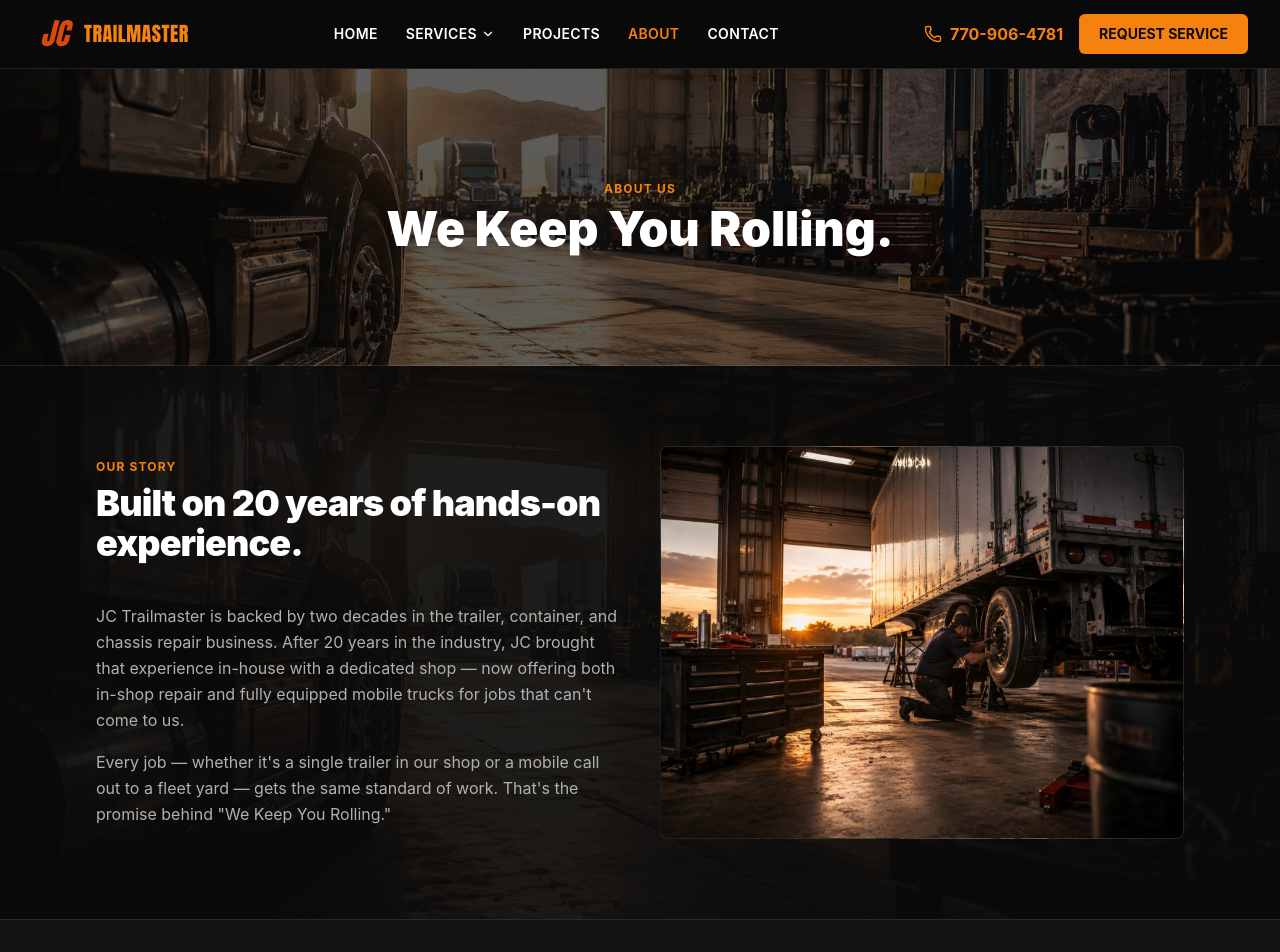
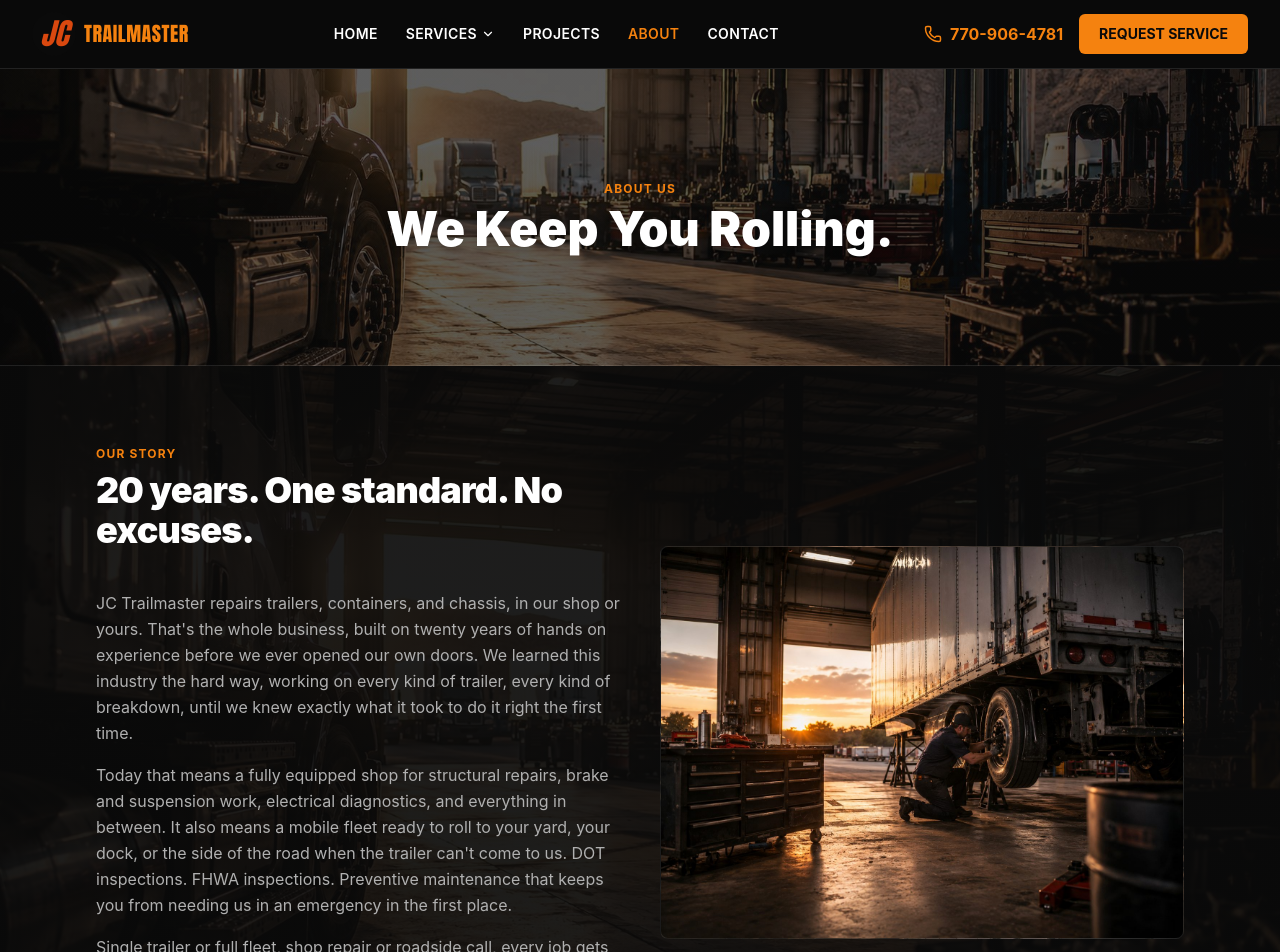
Before and after one commit to topautoadvisorsg-prog/jctrailmaster, a React (Vite) app: page /about in a window 1280 px wide. Shown: the top 952 px of the page. Built offline with nearby package versions, Linux system fonts and the light colour scheme.

Commit message:
Update About Us story copy to approved version
Client picked this option from the three drafted; swap in on request if
they ever want one of the other two later.

```diff
--- a/src/pages/About.jsx
+++ b/src/pages/About.jsx
@@ -28,15 +28,23 @@ export default function About() {
         <div className="mx-auto max-w-6xl px-4 lg:px-8 grid gap-10 md:grid-cols-2 items-center">
           <Reveal>
             <div>
-              <SectionHeading center={false} eyebrow="Our Story" title="Built on 20 years of hands-on experience." />
+              <SectionHeading center={false} eyebrow="Our Story" title="20 years. One standard. No excuses." />
               <p className="text-jc-gray-steel mb-4 leading-relaxed">
-                JC Trailmaster is backed by two decades in the trailer, container, and chassis repair business. After 20 years
-                in the industry, JC brought that experience in-house with a dedicated shop — now offering both in-shop repair
-                and fully equipped mobile trucks for jobs that can't come to us.
+                JC Trailmaster repairs trailers, containers, and chassis, in our shop or yours. That's the whole business,
+                built on twenty years of hands on experience before we ever opened our own doors. We learned this industry
+                the hard way, working on every kind of trailer, every kind of breakdown, until we knew exactly what it took
+                to do it right the first time.
+              </p>
+              <p className="text-jc-gray-steel mb-4 leading-relaxed">
+                Today that means a fully equipped shop for structural repairs, brake and suspension work, electrical
+                diagnostics, and everything in between. It also means a mobile fleet ready to roll to your yard, your dock,
+                or the side of the road when the trailer can't come to us. DOT inspections. FHWA inspections. Preventive
+                maintenance that keeps you from needing us in an emergency in the first place.
               </p>
               <p className="text-jc-gray-steel leading-relaxed">
-                Every job — whether it's a single trailer in our shop or a mobile call out to a fleet yard — gets the same
-                standard of work. That's the promise behind "We Keep You Rolling."
+                Single trailer or full fleet, shop repair or roadside call, every job gets the same standard. No shortcuts,
+                no half fixes, no guessing. That's the promise behind "We Keep You Rolling," and it's the only way we know
+                how to run a shop.
               </p>
             </div>
           </Reveal>
```
